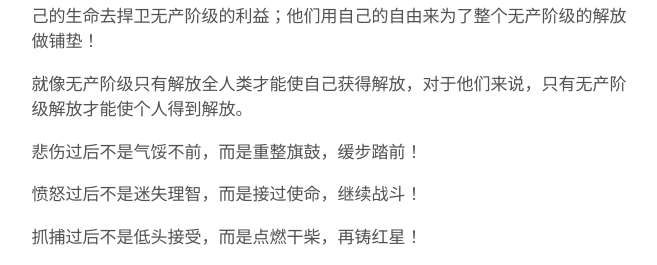
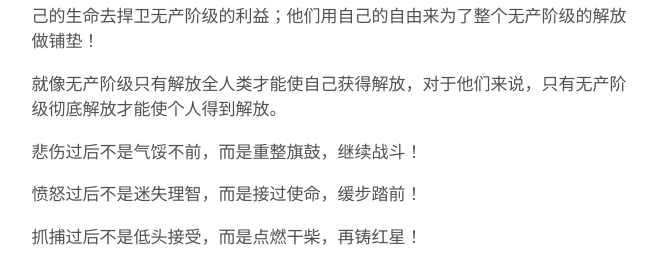
Before and after one commit to xsdai3/xsdai3.github.io, a Jekyll site: the page built from _posts/2019-03-30-工友回忆：抓捕，是将自己钉在历史耻辱柱上最生动的证据！.md, in a window 1280 px wide and 900 px high, scrolled down 9144 px. Shown: the part 187-452 px from the top of the window, without its empty margins (311-968 px from the left). Built offline with Jekyll 4.4.1, drawn with Linux system fonts in a browser that asks for light colours; our own code applies the rules of GitHub Pages for plain Markdown files; some of the changed text lies outside the part shown.

Commit message:
Update 2019-03-30-工友回忆：抓捕，是将自己钉在历史耻辱柱上最生动的证据！.md

```diff
--- a/_posts/2019-03-30-工友回忆：抓捕，是将自己钉在历史耻辱柱上最生动的证据！.md
+++ b/_posts/2019-03-30-工友回忆：抓捕，是将自己钉在历史耻辱柱上最生动的证据！.md
@@ -183,11 +183,11 @@ excerpt_separator: <!--more-->
 
 但是，他们没有，他们用自己的行动去证明什么是一名马克思主义者；他们用自己的生命去捍卫无产阶级的利益；他们用自己的自由来为了整个无产阶级的解放做铺垫！
 
-就像无产阶级只有解放全人类才能使自己获得解放，对于他们来说，只有无产阶级解放才能使个人得到解放。
+就像无产阶级只有解放全人类才能使自己获得解放，对于他们来说，只有无产阶级彻底解放才能使个人得到解放。
 
-悲伤过后不是气馁不前，而是重整旗鼓，缓步踏前！
+悲伤过后不是气馁不前，而是重整旗鼓，继续战斗！
 
-愤怒过后不是迷失理智，而是接过使命，继续战斗！
+愤怒过后不是迷失理智，而是接过使命，缓步踏前！
 
 抓捕过后不是低头接受，而是点燃干柴，再铸红星！
 
```
Also changed, not shown: other parts of _posts/2019-03-30-工友回忆：抓捕，是将自己钉在历史耻辱柱上最生动的证据！.md (+1 -1 lines).
